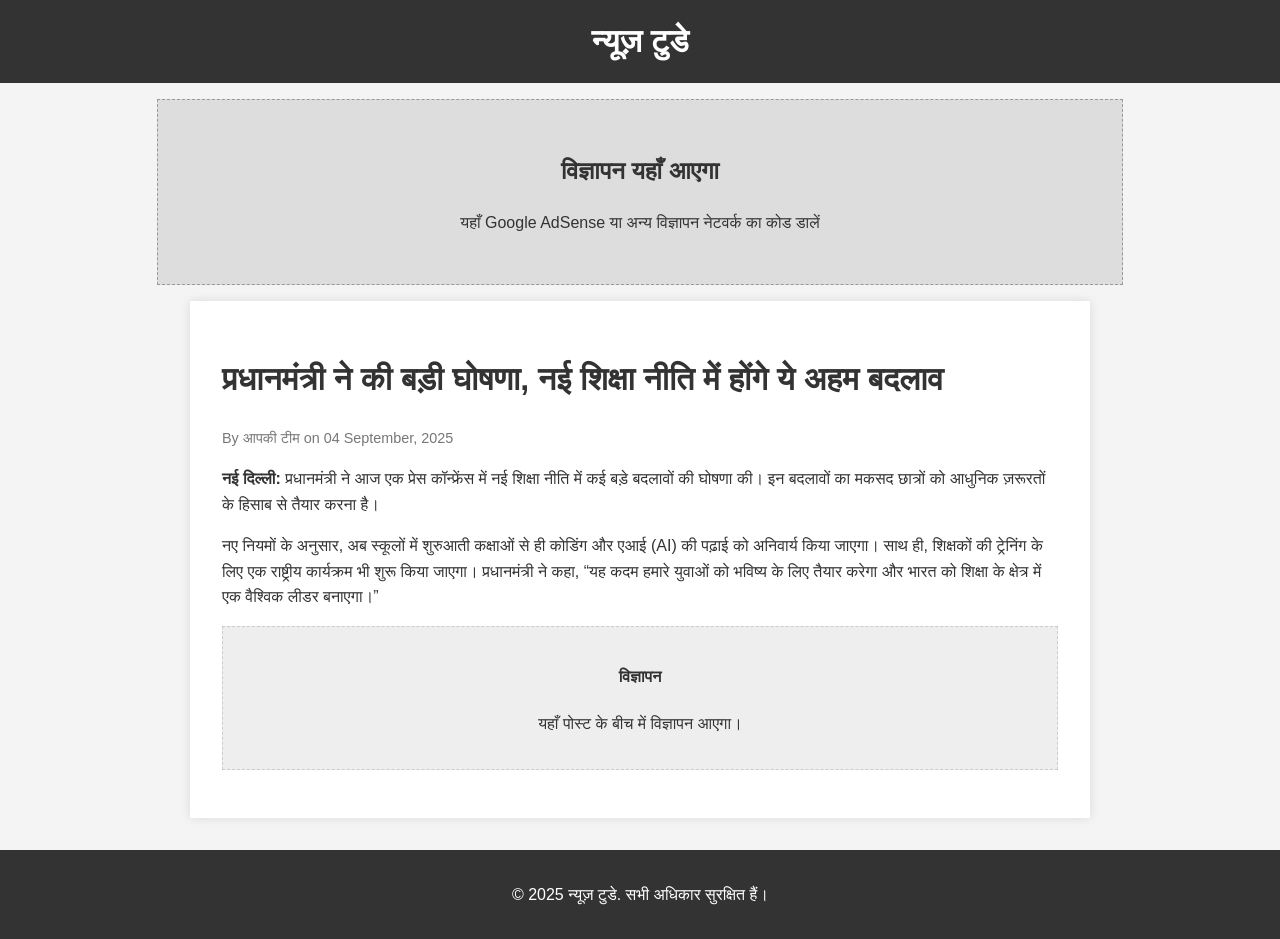
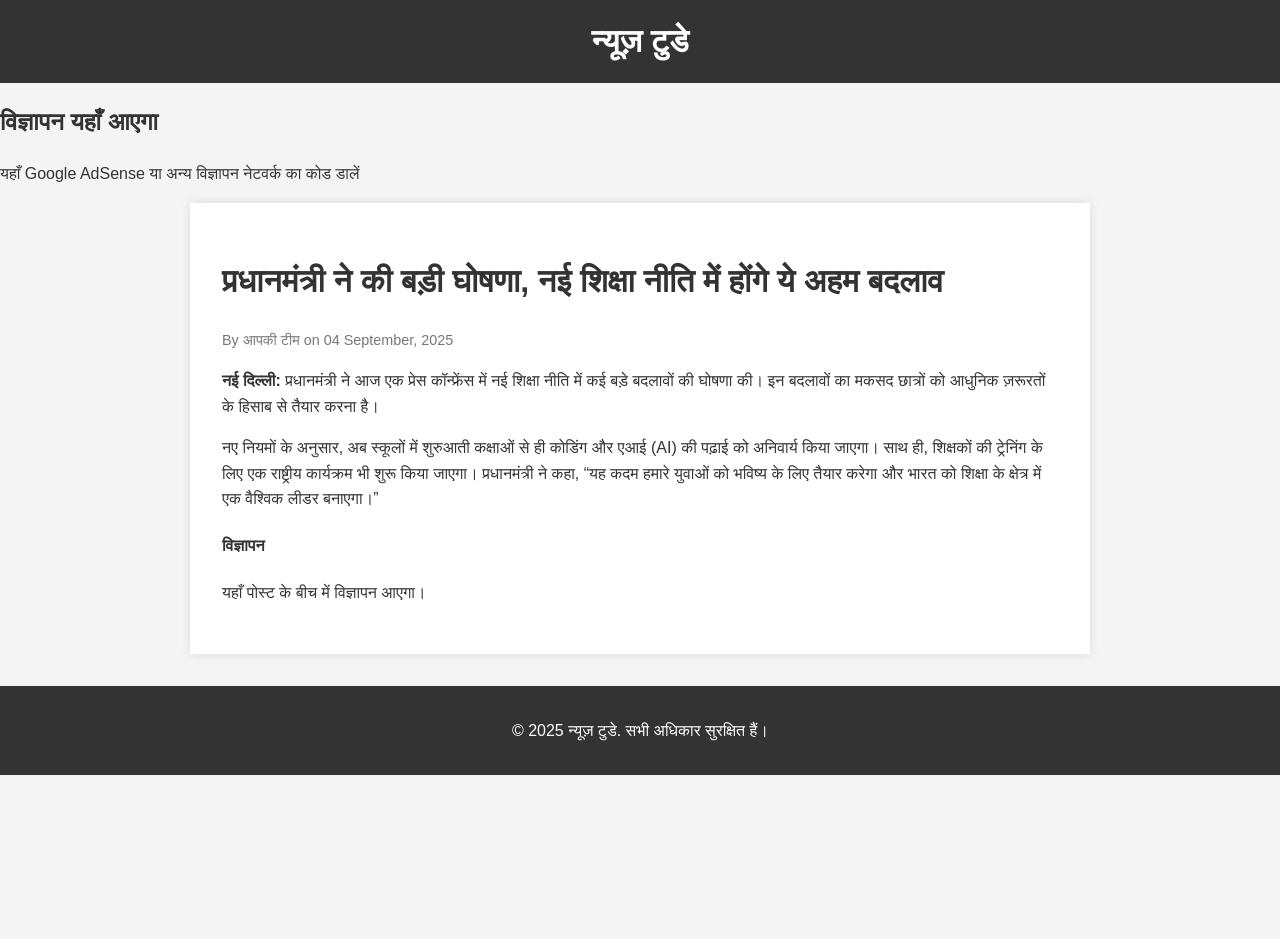
Before and after one commit to arenext98/Arenext98, a Jekyll site: the page built from Posts/2025-09-04-pm-ki-badi-ghoshna.md, in a window 1280 px wide. Built offline with Jekyll 4.4.1, drawn with Linux system fonts in a browser that asks for light colours; after the commit the page ends 900 px from its top, so only the background shows below that.

Commit message:
Update style.css

```diff
--- a/assets/css/style.css
+++ b/assets/css/style.css
@@ -16,16 +16,6 @@
 
 .header h1 {
     margin: 0;
-}
-
-.ad-banner {
-    background: #ddd;
-    text-align: center;
-    padding: 2rem;
-    margin: 1rem auto;
-    width: 90%;
-    max-width: 900px;
-    border: 1px dashed #999;
 }
 
 .container {
@@ -83,11 +73,3 @@
     color: white;
     margin-top: 2rem;
 }
-
-.ad-inside {
-    background: #eee;
-    text-align: center;
-    padding: 1rem;
-    margin: 1rem 0;
-    border: 1px dashed #ccc;
-}
```
